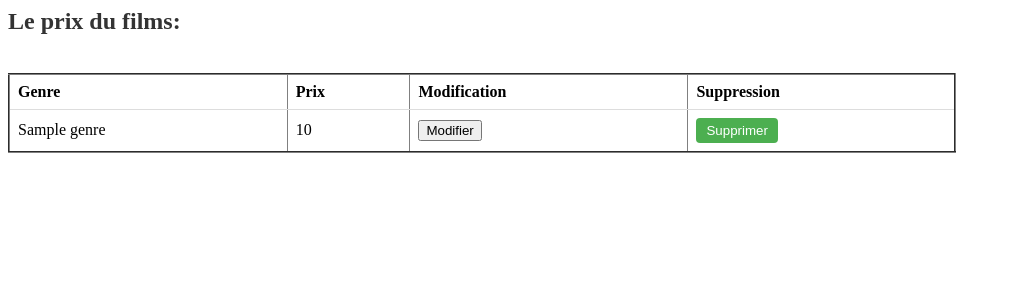
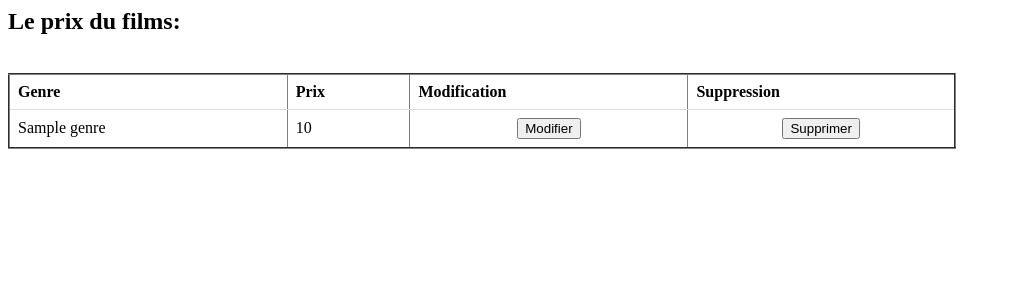
Before and after one commit to Hasixdass/LibraryFilms, a PHP site: page /admin/prixFilm.php in a window 1280 px wide. Shown: the top 300 px of the page, without its empty margins (0-1011 px from the left). Run offline with PHP 8.4, Linux system fonts and the light colour scheme; tables that the repository leaves empty or names only in its code hold one stand-in row (values such as "Sample post").

Commit message:
Update prixFilm.php

```diff
--- a/admin/prixFilm.php
+++ b/admin/prixFilm.php
@@ -1,57 +1,33 @@
 <HTML>
-	<HEAD> <TITLE> TABLEAU DES PRIX</TITLE> </HEAD>
-	<style>
-			table {
-				border-collapse: collapse;
-				width: 75%;
-			}
+	<HEAD>
+		<TITLE> TABLEAU DES PRIX</TITLE>
+		<link rel="stylesheet" type="text/css" href="../style/prixFilm.css">
+	</HEAD>
 
-			th, td {
-				padding: 8px;
-				text-align: left;
-				border-bottom: 1px solid #ddd;
-			}
-
-			tr:hover {
-				background-color: #f5f5f5;
-			}
-
-			h2 {
-				color: #333;
-			}
-
-			form {
-				display: inline;
-			}
-
-			#btt {
-				padding: 5px 10px;
-				background-color: #4CAF50;
-				color: white;
-				border: none;
-				border-radius: 4px;
-				cursor: pointer;
-			}
-
-			button:hover {
-				background-color: #45a049;
-			}
-		</style>
 	<BODY>
 		<?php
+		 // connexion à la base de données
 		 include "../bddConnect.php";
-		 // connexion à la base de données
 		 if(!$con)
 		 {
+			// Vérifier si la connexion a échoué et afficher un message d'erreur en cas d'échec
 			die("La connexion à la base de données a échoué:" .mysqli_connect_error());
 		 }
 		 else
 		 {
+			// Si la connexion est réussie, afficher un titre pour la section de prix des films
 			echo "<h2>Le prix du films: </h2> <BR>";
-			$sql="  SELECT genre.id_genre ,nom_genre, prix FROM genre  JOIN prix  ON genre.id_genre = prix.id_genre";
+
+			// Requête pour récupérer les données des genres et leurs prix associés depuis les tables "genre" et "prix"
+			$sql="  SELECT genre.id_genre ,nom_genre, prix
+					FROM genre  JOIN prix
+					ON genre.id_genre = prix.id_genre
+					ORDER by nom_genre";
+
+			// Exécute la requête
 			$res=mysqli_query($con, $sql);
 
-			// Affichage des données
+			// Affichage des données dans un tableau
 			echo '<TABLE border=2 >';
 				echo"<TR>";
 					echo "<TH> Genre </TH>";
@@ -65,7 +41,7 @@
 
 						echo "<TD>" .$ligne["nom_genre"]."</TD>";
 						echo "<TD>" .$ligne["prix"]."</TD>";
-						echo '<TD>
+						echo '<TD class="btt">
 								<FORM method="POST" action="RetourModification.php">
 									<input type="hidden" name="ID" value= "'.$ligne["id_genre"].'">
 									<input type="hidden" name="GG" value= "'.$ligne["nom_genre"].'">
@@ -73,9 +49,9 @@
 									<button type="submit"> Modifier </button>
 								</FORM>
 							  </TD>';
-						echo '<TD>
+						echo '<TD class="btt">
 								<FORM method="POST" action="suppression.php">
-									<button type="submit" id="btt" name="id" value="'.$ligne["id_genre"].'">Supprimer</button>
+									<button type="submit" name="id" value="'.$ligne["id_genre"].'">Supprimer</button>
 								</FORM>
 							  </TD>';
 					echo "</TR>";
```
